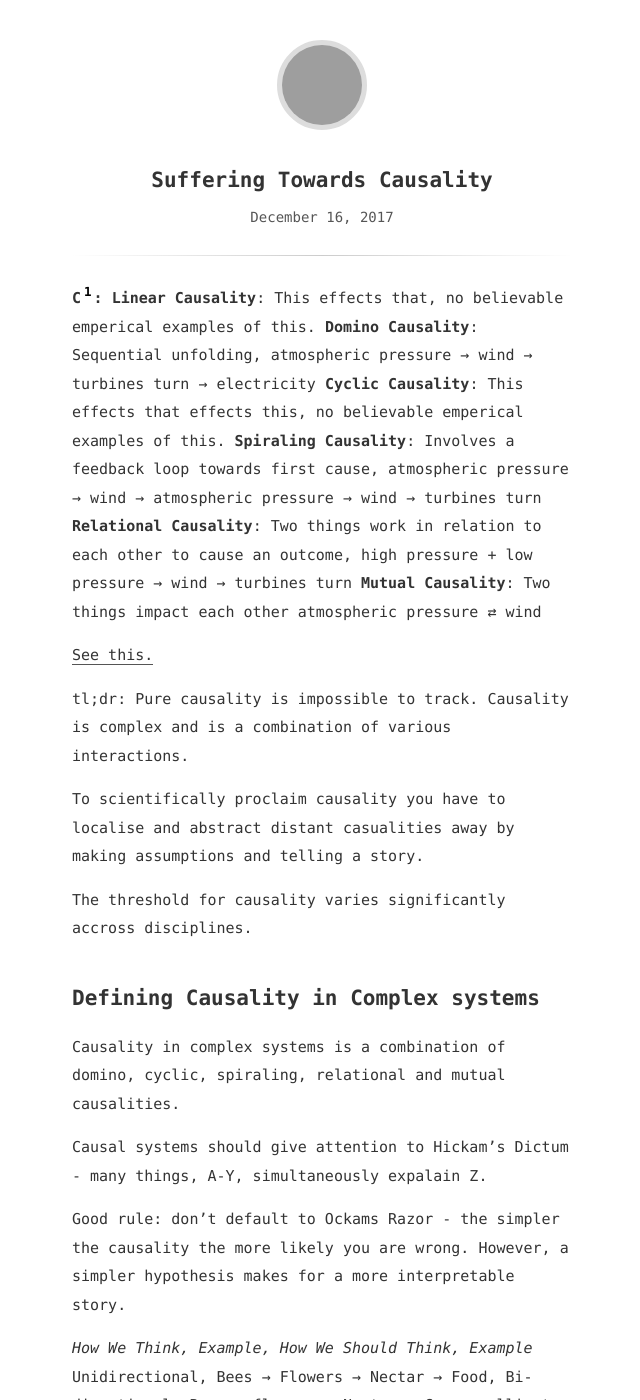
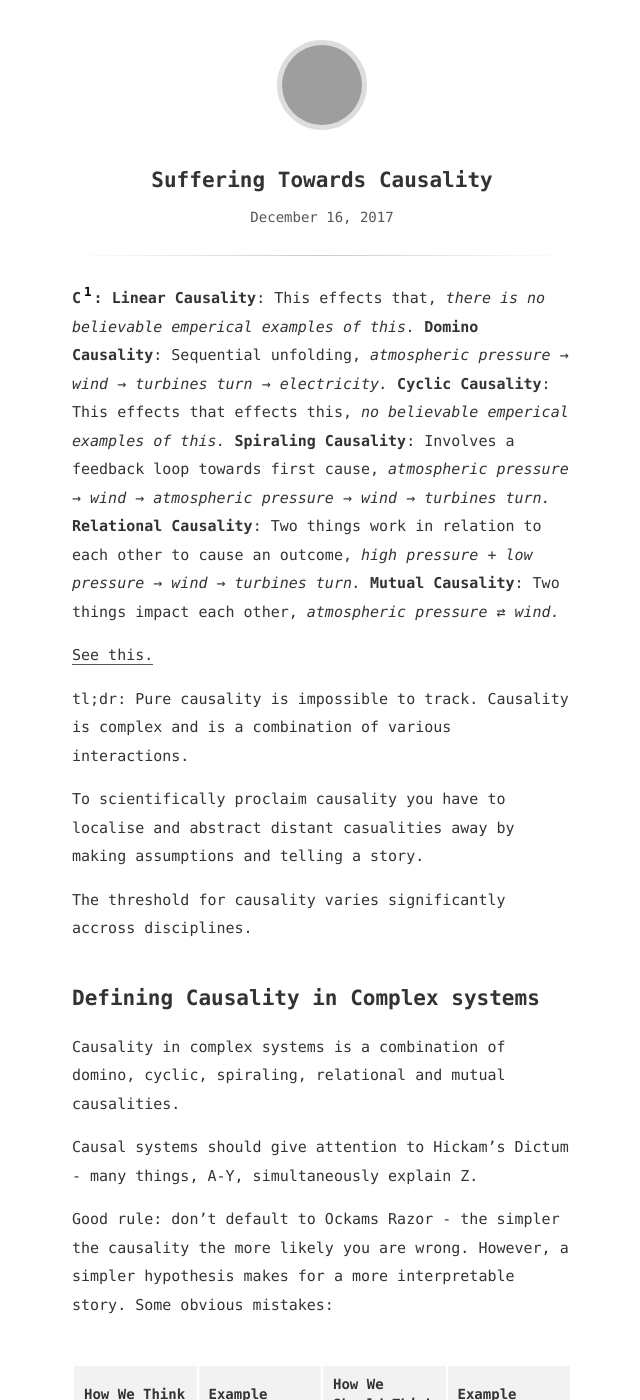
Before and after one commit to firmai/snowde.github.io, a Jekyll site: the page built from _posts/2017-12-16-suffering-towards-causality.md, in a window 1280 px wide and 1400 px high. Shown: the whole window, without its empty margins (318-958 px from the left). Built offline with Jekyll 4.4.1, drawn with Linux system fonts in a browser that asks for light colours; some of the changed text lies outside the part shown; grey boxes are pictures that could not be loaded.

Commit message:
Update 2017-12-16-suffering-towards-causality.md
d

```diff
--- a/_posts/2017-12-16-suffering-towards-causality.md
+++ b/_posts/2017-12-16-suffering-towards-causality.md
@@ -3,12 +3,12 @@ title: Suffering Towards Causality
 updated: 2017-12-18 10:37
 ---
 
-**C[^1]:** **Linear Causality**: This effects that, no believable emperical examples of this.
-**Domino Causality**: Sequential unfolding, atmospheric pressure → wind → turbines turn → electricity
-**Cyclic Causality**: This effects that effects this, no believable emperical examples of this.
-**Spiraling Causality**: Involves a feedback loop towards first cause, atmospheric pressure → wind → atmospheric pressure → wind → turbines turn
-**Relational Causality**: Two things work in relation to each other to cause an outcome, high pressure + low pressure → wind → turbines turn
-**Mutual Causality**: Two things impact each other atmospheric pressure ⇄ wind
+**C[^1]:** **Linear Causality**: This effects that, *there is no believable emperical examples of this.*
+**Domino Causality**: Sequential unfolding, *atmospheric pressure → wind → turbines turn → electricity.*
+**Cyclic Causality**: This effects that effects this, *no believable emperical examples of this.*
+**Spiraling Causality**: Involves a feedback loop towards first cause, *atmospheric pressure → wind → atmospheric pressure → wind → turbines turn.*
+**Relational Causality**: Two things work in relation to each other to cause an outcome, *high pressure + low pressure → wind → turbines turn.*
+**Mutual Causality**: Two things impact each other, *atmospheric pressure ⇄ wind.*
 
  <a href="https://github.com/snowde/snowde.github.io/blob/master/assets/AirPressureModule.pdf" target="_blank">See this.</a>
 
@@ -22,15 +22,15 @@ The threshold for causality varies significantly accross disciplines.
 
 Causality in complex systems is a combination of domino, cyclic, spiraling, relational and mutual causalities.
 
-Causal systems should give attention to Hickam's Dictum - many things, A-Y, simultaneously expalain Z.
+Causal systems should give attention to Hickam's Dictum - many things, A-Y, simultaneously explain Z.
 
-Good rule: don’t default to Ockams Razor - the simpler the causality the more likely you are wrong. However, a simpler hypothesis makes for a more interpretable story.
+Good rule: don’t default to Ockams Razor - the simpler the causality the more likely you are wrong. However, a simpler hypothesis makes for a more interpretable story. Some obvious mistakes:
 
-*How We Think, Example, How We Should Think, Example*
-<br />
-Unidirectional, Bees → Flowers → Nectar → Food, Bi-directional, Bees → flowers → Nectar → Cross-pollinate → flowers → nectar → bees.
-<br />
-'Obviously' Perceptible, Heavy Object → Sinks, Non-obvious, Dense Object → Sinks
+
+| How We Think        | Example           | How We Should Think  |Example  |
+| ------------- |-------------| -----|-----|
+| Unidirectional     | Bees → Flowers → Nectar → Food| Bi-directional |Bees → flowers → Nectar → Cross-pollinate → flowers → nectar → bees |
+| *Obviously* Perceptible    |Heavy Object → Sinks| Non-obvious |Dense Object → Sinks |
 
 
 ### The path of causality can never be complete.
```
